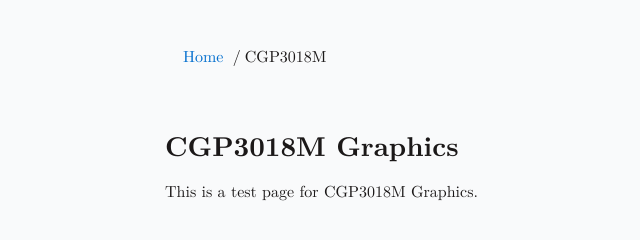
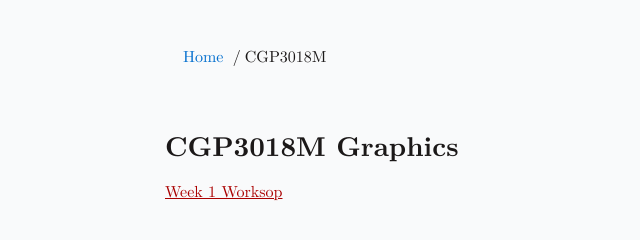
Before and after one commit to markdoughty/markdoughty.github.io, a website: page CGP3018M.html in a window 1280 px wide. Shown: the whole page, without its empty margins (175-815 px from the left). Drawn offline with Linux system fonts and the light colour scheme.

Commit message:
Added Week 1 workshop

```diff
--- a/CGP3018M.html
+++ b/CGP3018M.html
@@ -20,6 +20,6 @@
     </ul>
     <header role="banner">
       <h2>CGP3018M Graphics</h2>
-      <p>This is a test page for CGP3018M Graphics.</p>
+      <p><a href="CMP3018M Graphics W01 2223.pdf">Week 1 Worksop</a></p>
     </header>
 </body>
```
Also changed, not shown: 1 other file.
